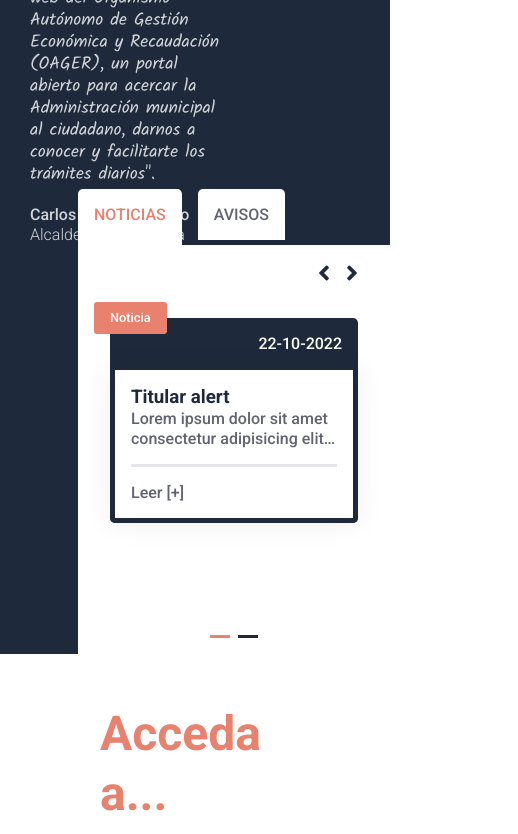
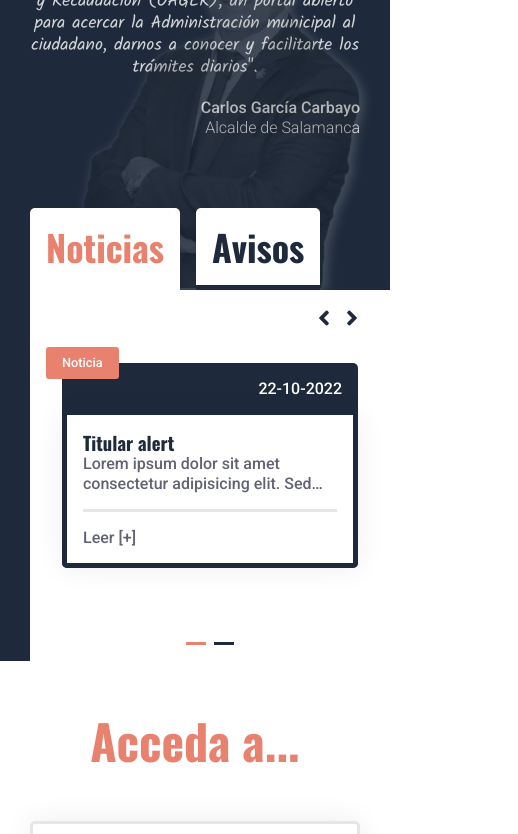
Before and after one commit to jjasdev/OAGER-Web, a website: page dist/index.html in a window 390 px wide. Shown: the part 1166-2000 px from the top of the page, 518 px wide, since content can reach past the window. Drawn offline with nearby package versions, Linux system fonts and the light colour scheme.

Commit message:
Diseño responsive

```diff
--- a/src/assets/scss/base/_global.scss
+++ b/src/assets/scss/base/_global.scss
@@ -13,6 +13,7 @@ body {
     color: var(--color-text);
 }
 h1, h2, h3, h4, h5, h6 {
+    font-family: var(--font-title);
     font-weight: 700;
     color: var(--color-title);
     @extend %texto;
--- a/src/assets/scss/components/_buttons.scss
+++ b/src/assets/scss/components/_buttons.scss
@@ -40,7 +40,6 @@
     bottom: 0;
     left: 50%;
     transform: translate(-50%, 50%);
-    text-transform: uppercase;
     border-radius: 5px;
     border: 1px solid var(--color-border);
     background: linear-gradient(to left,var(--color-light) 50%,var(--color-text) 50%) no-repeat right / 200%;
--- a/src/assets/scss/layouts/_avisos.scss
+++ b/src/assets/scss/layouts/_avisos.scss
@@ -4,25 +4,30 @@
 
 /* Avisos */
 .avisos {
-    margin-top: fn.pxTorem(-56px);
+    margin-top: fn.pxTorem(-80px);
     background-color: var(--color-background-primary);
 
-    h2 {
-        display: none;
-    }
-
     &__tabs {
-        margin-left: 20%;
-        text-transform: uppercase;
-        @include mx.createFlex(row, flex-start, center, auto) {
+        margin-left: fn.pxTorem(100px);
+        font-size: var.getTypography('l');
+        @include mx.createFlex(row, flex-start, center, calc(100% - 100px)) {
             gap: fn.pxTorem(16px);
         };
+        @include mx.addBreakpoint('medium') {
+            margin-left: fn.pxTorem(50px);
+            width: calc(100% - 50px);
+        }
+        @include mx.addBreakpoint('small') {
+            margin-left: fn.pxTorem(30px);
+            width: calc(100% - 30px);
+        }
 
         &-item {
             border-top-left-radius: 5px;
             border-top-right-radius: 5px;
             border-bottom: 5px solid var(--color-light);
             padding: fn.pxTorem(16px);
+            z-index: 10;
             background-color: var(--color-light);
             cursor: pointer;
 
@@ -37,7 +42,7 @@
     }
 
     &__container {
-        margin-left: 20%;
+        margin-left: fn.pxTorem(100px);
         background-color: var(--color-light);
         @include mx.createGrid(0px,
                                 repeat(3, auto),
@@ -46,8 +51,16 @@
                                 'notificacion'
                                 'indicator') {
             height: max-content;
-            width: calc(100% - 20%);
+            width: calc(100% - 100px);
         };
+        @include mx.addBreakpoint('medium') {
+            margin-left: fn.pxTorem(50px);
+            width: calc(100% - 50px);
+        }
+        @include mx.addBreakpoint('small') {
+            margin-left: fn.pxTorem(30px);
+            width: calc(100% - 30px);
+        }
     }
 
     &__notification {
--- a/src/assets/scss/layouts/_bienvenida.scss
+++ b/src/assets/scss/layouts/_bienvenida.scss
@@ -22,7 +22,7 @@
         @include mx.addBreakpoint('large') {
             flex-direction: column;
             padding: 0;
-            transform: translateY(-20%);
+            transform: translateY(-12%);
             @include mx.createPseudoelement(before) {
                 background: var(--color-light);
                 width: fn.pxTorem(80px);
@@ -73,6 +73,13 @@
 
                 &:last-child {
                     border-bottom: none;
+                }
+            }
+            &:first-child {
+                display: none;
+                @include mx.addBreakpoint('large') {
+                    display: block;
+                    border-bottom: 3px solid var(--color-primary);
                 }
             }
 
@@ -152,30 +159,50 @@
         &__text {
             text-transform: capitalize;
             @include mx.addBreakpoint('large') {
+                padding: fn.pxTorem(16px);
                 text-transform: uppercase;
                 justify-self: flex-start;
             }
             @include mx.addBreakpoint('small') {
                 justify-self: center;
-                padding: fn.pxTorem(16px);
+            }
+
+            &--title {
+                text-transform: none;
+                font-size: var.getTypography('xxl');
+                color: var(--color-primary);
             }
         }
     }
 
     &__container {
-        padding-top: fn.pxTorem(16px);
         color: rgba(var.getColor('color-light'), 0.8);
         @include mx.createGrid(20px,auto, 60% 40%) {
             width: 100%;
         };
+        @include mx.addBreakpoint('large') {
+            grid-template-columns: 60% auto;
+        }
+        @include mx.addBreakpoint('medium') {
+            grid-template-columns: 1fr;
+        }
     }
 
     &__discurso {
         padding-top: fn.pxTorem(16px);
+        @include mx.addBreakpoint('xlarge') {
+            padding-top: 0;
+        }
+        @include mx.addBreakpoint('large') {
+            padding-bottom: fn.pxTorem(150px);
+        }
 
         h2 {
             font-size: var.getTypography('xxl');
             color: var(--color-primary);
+            @include mx.addBreakpoint('medium') {
+                text-align: center;
+            }
         }
 
         &-texto {
@@ -184,19 +211,42 @@
             font-family: 'Kalam', cursive;
             font-weight: 400;
             font-size: var.getTypography('m');
+            @include mx.addBreakpoint('medium') {
+                text-align: center;
+            }
 
             &::first-letter {
                 font-size: var.getTypography('xxl');
             }
         }
 
+        &-nombre {
+            @include mx.addBreakpoint('medium') {
+                text-align: right;
+            }
+        }
+
         &-cargo {
             font-weight: 300;
+            @include mx.addBreakpoint('medium') {
+                text-align: right;
+            }
         }
     }
 
     &__picture {
         justify-self: center;
+        @include mx.addBreakpoint('large') {
+            align-self: flex-end;
+        }
+        @include mx.addBreakpoint('medium') {
+            position: absolute;
+            right: 50px;
+            opacity: .2;
+        }
+        @include mx.addBreakpoint('small') {
+            right: 30px;
+        }
 
         &-imagen {
             max-height: fn.pxTorem(400px);
--- a/src/assets/scss/layouts/_footer.scss
+++ b/src/assets/scss/layouts/_footer.scss
@@ -27,12 +27,31 @@
                                 'office-img office-texto') {
             width: 100%;
         }
+        @include mx.addBreakpoint('medium') {
+            padding: fn.pxTorem(50px) fn.pxTorem(50px);
+            @include mx.createFlex(column, center, center) {
+                gap: fn.pxTorem(16px);
+                text-align: center;
+            };
+        }
+        @include mx.addBreakpoint('small') {
+            padding: fn.pxTorem(50px) fn.pxTorem(30px);
+        }
     }
 
     &__logos {
         @include mx.createFlex(row, flex-end, center) {
             gap: fn.pxTorem(16px);
         };
+        @include mx.addBreakpoint('medium') {
+            justify-content: center;
+        }
+
+        &--padding-top {
+            @include mx.addBreakpoint('medium') {
+                padding-top: fn.pxTorem(16px);
+            }
+        }
     }
 
     &__image {
@@ -76,15 +95,35 @@
     &__links {
         padding: fn.pxTorem(32px) fn.pxTorem(100px);
         background-color: var(--color-background-footer);
-        @include mx.createFlex(row, space-between, center);
+        @include mx.createFlex(row, space-between, center) {
+            gap: fn.pxTorem(16px);
+        };
+        @include mx.addBreakpoint('xlarge') {
+            flex-direction: column;
+        }
+        @include mx.addBreakpoint('medium') {
+            padding: fn.pxTorem(32px) fn.pxTorem(50px);
+        }
+        @include mx.addBreakpoint('small') {
+            padding: fn.pxTorem(32px) fn.pxTorem(30px);
+        }
     }
 
     &__nav {
         @include mx.createFlex(row, flex-end, center, auto);
+        @include mx.addBreakpoint('medium') {
+            flex-direction: column;
+            justify-content: center;
+        }
         &-item {
             padding: 0 fn.pxTorem(16px);
             border-right: 1px solid rgba(var.getColor('color-border'), 0.5);
             color: rgba(var.getColor('color-light'), 0.8);
+            @include mx.addBreakpoint('medium') {
+                text-transform: uppercase;
+                padding: 0;
+                border-right: 0;
+            }
 
             &:last-child {
                 border-right: none;
@@ -93,6 +132,9 @@
     }
 
     &__copy {
+        @include mx.addBreakpoint('small') {
+            text-align: center;
+        }
         &-oager {
             color: var(--color-primary);
         }
--- a/src/assets/scss/layouts/_header.scss
+++ b/src/assets/scss/layouts/_header.scss
@@ -34,6 +34,7 @@
         @include mx.addBreakpoint('medium') {
             align-items: center;
             padding: 0 fn.pxTorem(50px) fn.pxTorem(100px);
+            background-image: linear-gradient(to bottom, rgba(var.getColor('color-background-primary'), 0.7) 0%, rgba(var.getColor('color-background-primary'), 0.7) 100%), url('../images/app-plaza-salamanca.webp');
         }
         @include mx.addBreakpoint('small') {
             align-items: center;
--- a/src/assets/scss/layouts/_mapa.scss
+++ b/src/assets/scss/layouts/_mapa.scss
@@ -4,10 +4,16 @@
 
 /* Mapa */
 .mapa {
-    padding: fn.pxTorem(50px) fn.pxTorem(100px);
+    padding: fn.pxTorem(30px) fn.pxTorem(100px);
     @include mx.createFlex(column, flex-start, center) {
         gap: fn.pxTorem(50px);
     };
+    @include mx.addBreakpoint('medium') {
+        padding: fn.pxTorem(30px) fn.pxTorem(50px);
+    }
+    @include mx.addBreakpoint('small') {
+        padding: fn.pxTorem(30px) fn.pxTorem(30px);
+    }
 
     h2 {
         font-size: var.getTypography('xxl');
@@ -20,6 +26,9 @@
             gap: fn.pxTorem(50px);
             height: max-content;
         };
+        @include mx.addBreakpoint('large') {
+            flex-direction: column;
+        }
     }
 
     &__mapa {
@@ -63,9 +72,10 @@
     }
 
     &__oficinas {
-        @include mx.createFlex(column, center, center) {
-            width: 50%;
-        };
+        @include mx.createFlex(column, center, center, 50%);
+        @include mx.addBreakpoint('large') {
+            width: 100%;
+        }
 
         &-item {
             width: 100%;
--- a/src/assets/scss/layouts/_secciones.scss
+++ b/src/assets/scss/layouts/_secciones.scss
@@ -8,6 +8,12 @@
     @include mx.createFlex(column, flex-start, center) {
         gap: fn.pxTorem(50px);
     };
+    @include mx.addBreakpoint('medium') {
+        padding: fn.pxTorem(50px) fn.pxTorem(50px);
+    }
+    @include mx.addBreakpoint('small') {
+        padding: fn.pxTorem(50px) fn.pxTorem(30px);
+    }
 
     h2 {
         font-size: var.getTypography('xxl');
```
Also changed, not shown: dist/assets/css/style.css, dist/index.html, 1 other file.
